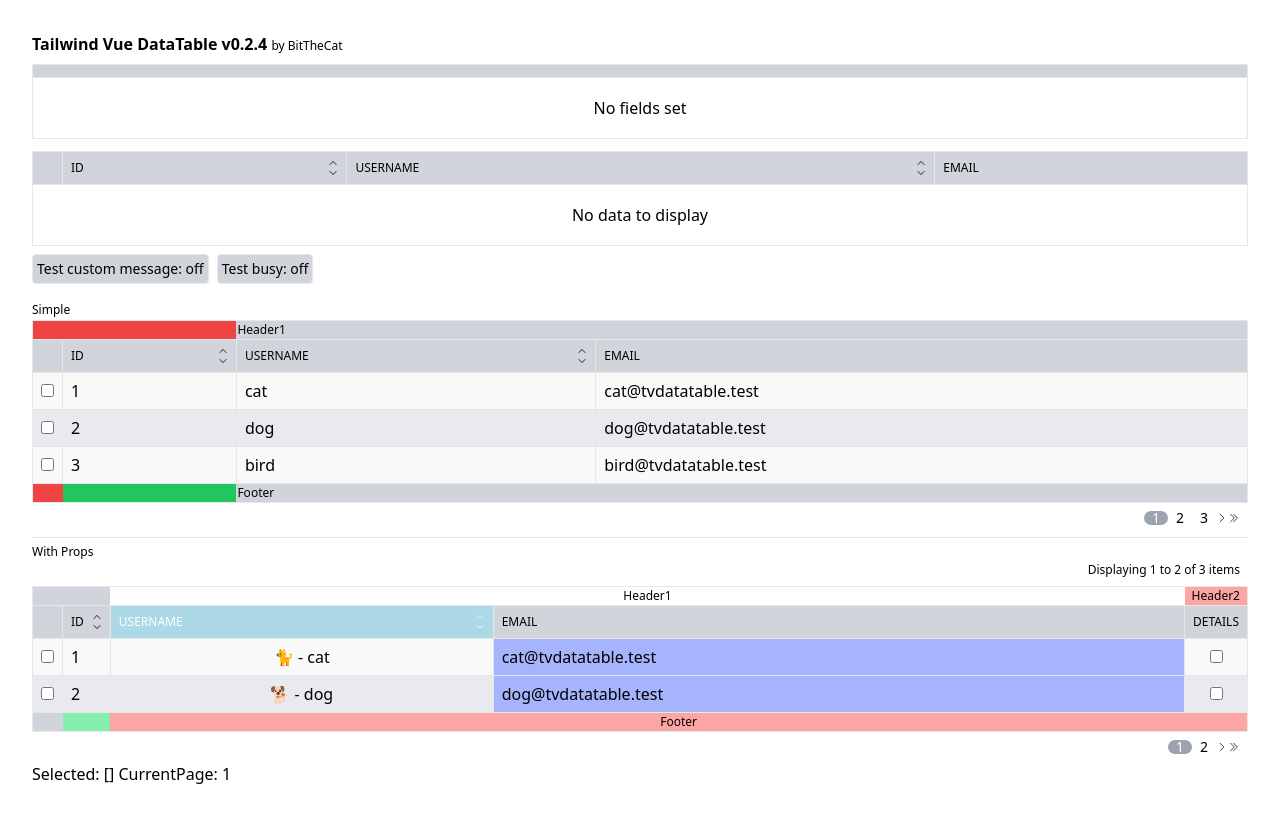
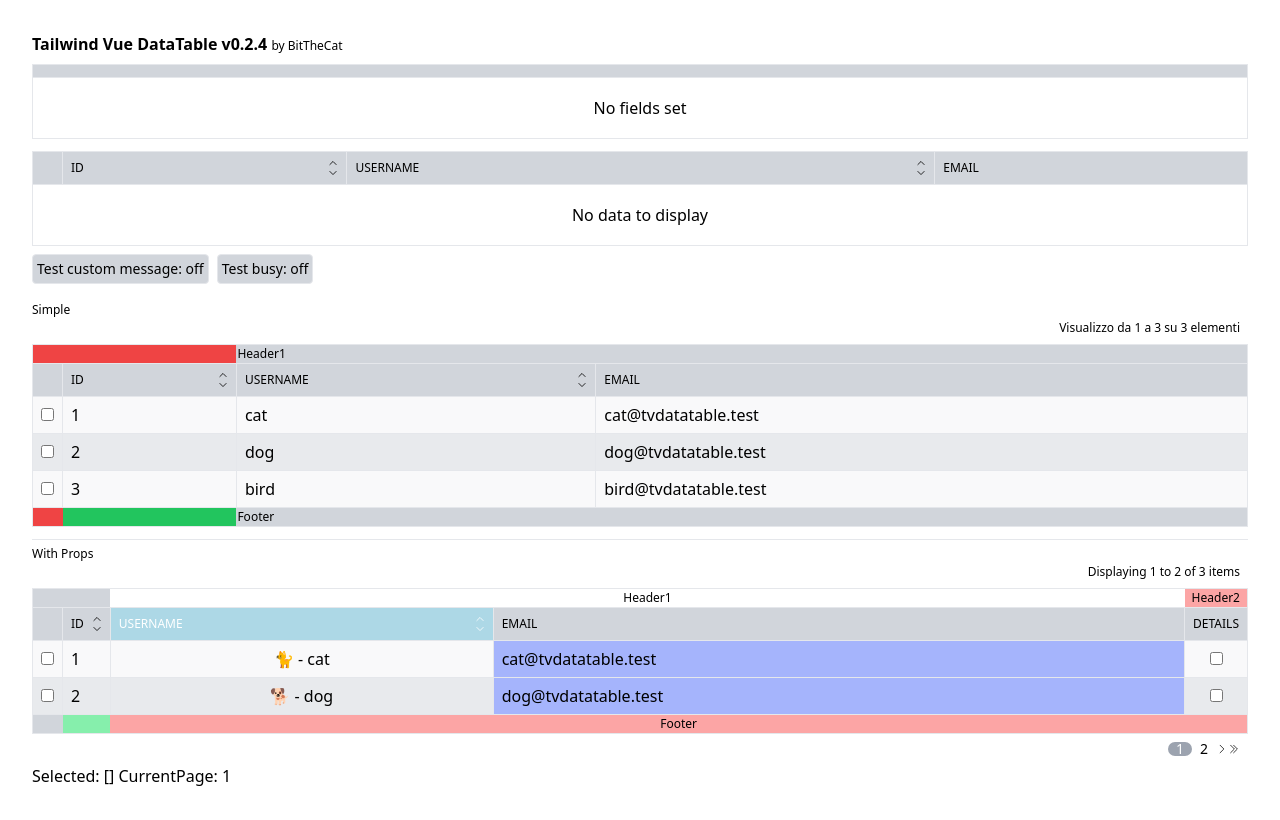
Before and after one commit to BitTheCat/tailwind-vue-data-table, a Vue app: page / in a window 1280 px wide. Built offline with nearby package versions, Linux system fonts and the light colour scheme.

Commit message:
added customisation of summary text

```diff
--- a/dev/TableShow.vue
+++ b/dev/TableShow.vue
@@ -48,7 +48,8 @@
                 multiple-selection
                 enable-check
                 :busy="busy"
-                per-page="1"
+                :total-rows="cloneItems.length"
+                summary-text="Visualizzo da _STR_FROM_ a _STR_TO_ su _STR_TOTAL_ elementi"
             >
                 <template #header-row>
                     <tr>
--- a/src/components/TVTable.vue
+++ b/src/components/TVTable.vue
@@ -1,6 +1,6 @@
 <template>
-    <div v-if="!hidePagination && totalRows != 0 && !hideSummary" class="flex items-center justify-end mr-2 mb-2 text-xs font-small text-body">
-        <span>Displaying {{ fromRow + 1 }} to {{ toRow }} of {{ totalRows }} items</span>
+    <div v-if="!hidePagination && totalRows != 0 && !hideSummary && !busy" class="flex items-center justify-end mr-2 mb-2 text-xs font-small text-body">
+        <span>{{ getSummary() }}</span>
     </div>
 
     <div class="overflow-auto">
@@ -203,6 +203,10 @@ const props = defineProps({
         type: String,
         default: 'No data to display'
     },
+    summaryText: {
+        type: String,
+        default: 'Displaying _STR_FROM_ to _STR_TO_ of _STR_TOTAL_ items'
+    },
 })
 
 const emit = defineEmits([
@@ -275,6 +279,13 @@ const checkSelectedForRow = (item) => {
     return props.multipleSelection ? selectedRows.value.includes(item) : selectedRows.value === item
 }
 
+const getSummary = () => {
+    let text = props.summaryText.replace(/_STR_FROM_/, fromRow.value + 1)
+    text = text.replace(/_STR_TO_/, toRow.value)
+    text = text.replace(/_STR_TOTAL_/, localTotalRows.value)
+    return text
+}
+
 watch(() => localCurrentPage.value, (value) => {
     refreshCounter()
     emit('changePage', {page: value, from: fromRow.value, to: toRow.value})
```
